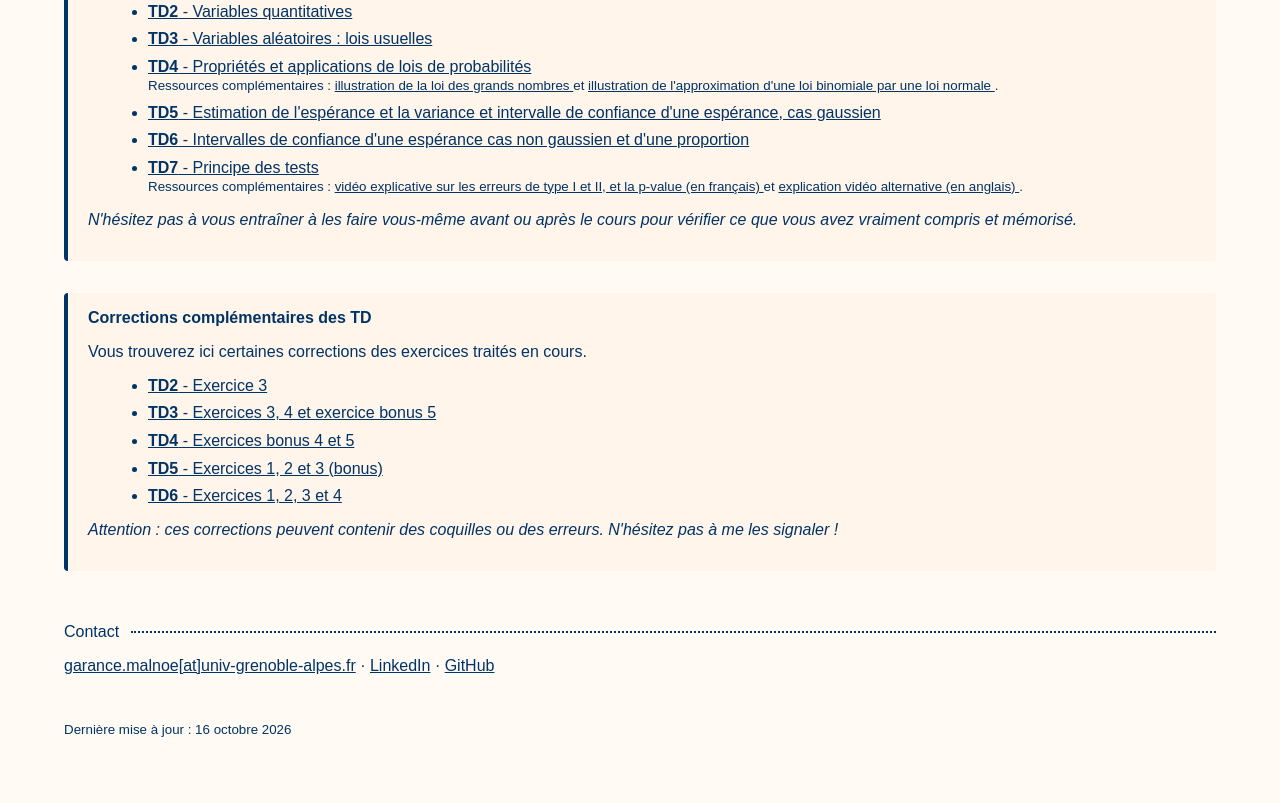
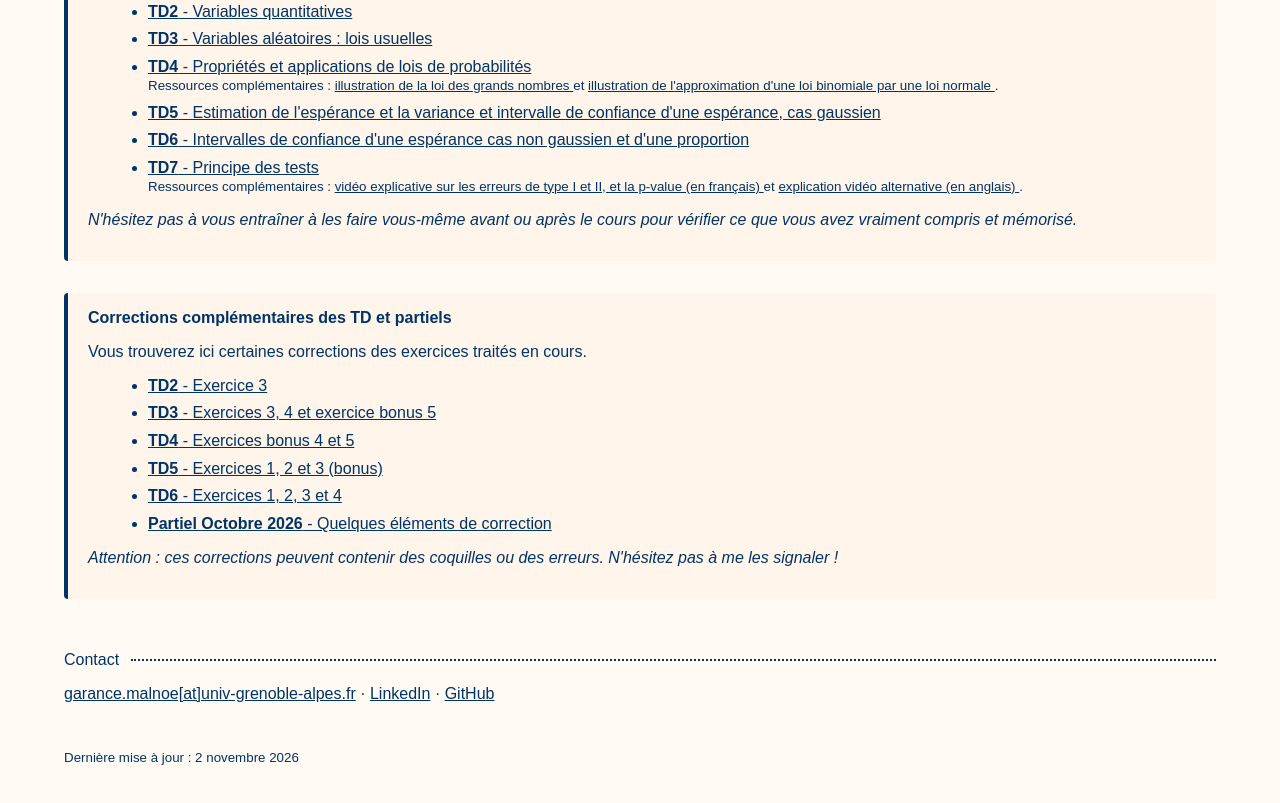
Before and after one commit to malnoe/resume, a plain HTML site: page enseignement.html in a window 1280 px wide. Shown: the part 461-1264 px from the top of the page. Drawn offline with Linux system fonts and the light colour scheme.

Commit message:
elements correction cc oct 26

```diff
--- a/enseignement.html
+++ b/enseignement.html
@@ -109,7 +109,7 @@
   </div>
   <!-- Corrections -->
   <div class="sta301-section">
-    <h4>Corrections complémentaires des TD</h4>
+    <h4>Corrections complémentaires des TD et partiels</h4>
 
     <p>
       Vous trouverez ici certaines corrections des exercices traités en cours.
@@ -150,6 +150,13 @@
           <strong>TD6</strong> - Exercices 1, 2, 3 et 4
         </a>
       </li>
+
+      <li>
+        <a href="./enseignement/STA301/Elements_correction_Partiel_Oct26.pdf"
+           rel="noreferrer" target="_blank">
+          <strong>Partiel Octobre 2026</strong> - Quelques éléments de correction
+        </a>
+      </li>
     </ul>
 
     <p>
@@ -173,7 +180,7 @@
 </p>
 <br>
 <footer class="mt-3 text-muted">
-  <small><p>Dernière mise à jour : 16 octobre 2026</p></small>
+  <small><p>Dernière mise à jour : 2 novembre 2026</p></small>
 </footer>
 </div>
 </div>
```
Also changed, not shown: 1 other file.
